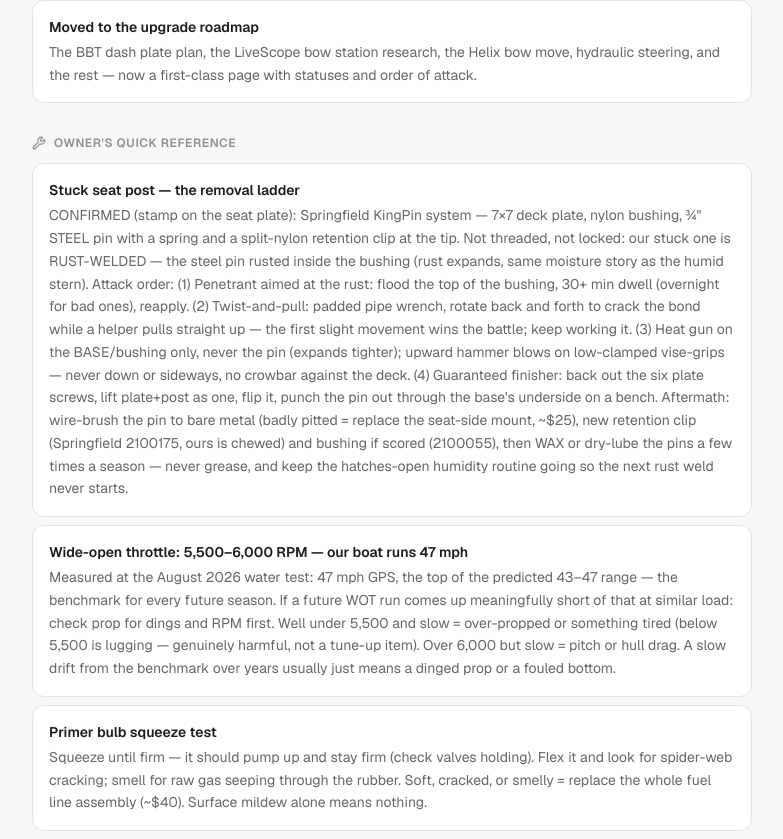
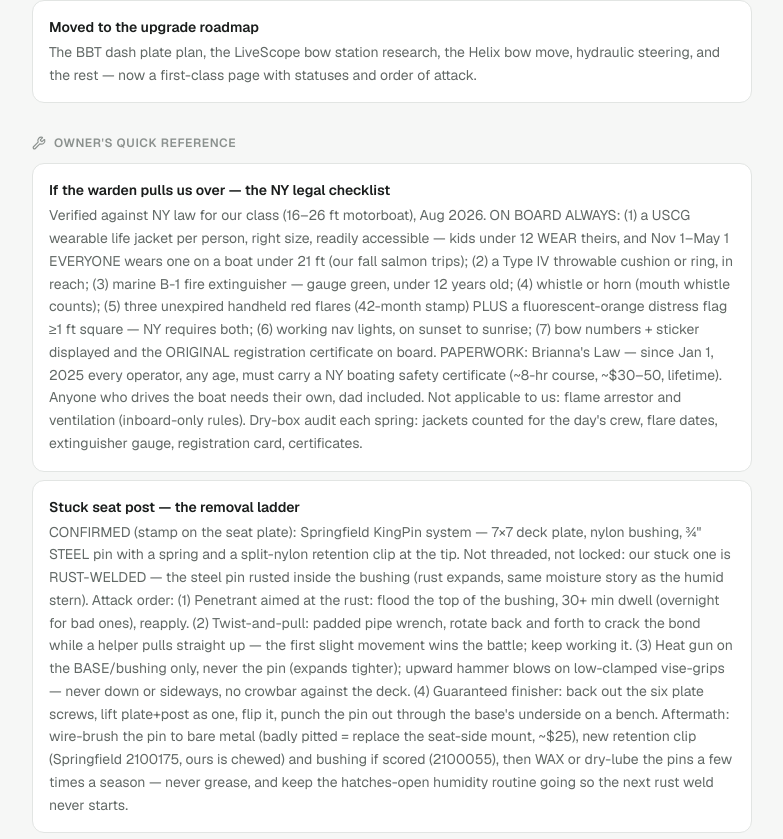
Before and after one commit to eigenvectr/fih, a Next.js app: page /boat-report/findings in a window 1280 px wide. Shown: the part 10349-11188 px from the top of the page, without its empty margins (248-1031 px from the left). Built offline with nearby package versions, Linux system fonts and the light colour scheme.

Commit message:
Add NY warden stop legal checklist to findings reference

```diff
--- a/src/app/boat-report/findings/page.tsx
+++ b/src/app/boat-report/findings/page.tsx
@@ -297,6 +297,10 @@ const RESTORE_SOURCES: { label: string; url: string }[] = [
 
 const REFERENCE: { title: string; body: string }[] = [
   {
+    title: "If the warden pulls us over — the NY legal checklist",
+    body: "Verified against NY law for our class (16–26 ft motorboat), Aug 2026. ON BOARD ALWAYS: (1) a USCG wearable life jacket per person, right size, readily accessible — kids under 12 WEAR theirs, and Nov 1–May 1 EVERYONE wears one on a boat under 21 ft (our fall salmon trips); (2) a Type IV throwable cushion or ring, in reach; (3) marine B-1 fire extinguisher — gauge green, under 12 years old; (4) whistle or horn (mouth whistle counts); (5) three unexpired handheld red flares (42-month stamp) PLUS a fluorescent-orange distress flag ≥1 ft square — NY requires both; (6) working nav lights, on sunset to sunrise; (7) bow numbers + sticker displayed and the ORIGINAL registration certificate on board. PAPERWORK: Brianna's Law — since Jan 1, 2025 every operator, any age, must carry a NY boating safety certificate (~8-hr course, ~$30–50, lifetime). Anyone who drives the boat needs their own, dad included. Not applicable to us: flame arrestor and ventilation (inboard-only rules). Dry-box audit each spring: jackets counted for the day's crew, flare dates, extinguisher gauge, registration card, certificates.",
+  },
+  {
     title: "Stuck seat post — the removal ladder",
     body: "CONFIRMED (stamp on the seat plate): Springfield KingPin system — 7×7 deck plate, nylon bushing, ¾\" STEEL pin with a spring and a split-nylon retention clip at the tip. Not threaded, not locked: our stuck one is RUST-WELDED — the steel pin rusted inside the bushing (rust expands, same moisture story as the humid stern). Attack order: (1) Penetrant aimed at the rust: flood the top of the bushing, 30+ min dwell (overnight for bad ones), reapply. (2) Twist-and-pull: padded pipe wrench, rotate back and forth to crack the bond while a helper pulls straight up — the first slight movement wins the battle; keep working it. (3) Heat gun on the BASE/bushing only, never the pin (expands tighter); upward hammer blows on low-clamped vise-grips — never down or sideways, no crowbar against the deck. (4) Guaranteed finisher: back out the six plate screws, lift plate+post as one, flip it, punch the pin out through the base's underside on a bench. Aftermath: wire-brush the pin to bare metal (badly pitted = replace the seat-side mount, ~$25), new retention clip (Springfield 2100175, ours is chewed) and bushing if scored (2100055), then WAX or dry-lube the pins a few times a season — never grease, and keep the hatches-open humidity routine going so the next rust weld never starts.",
   },
```
